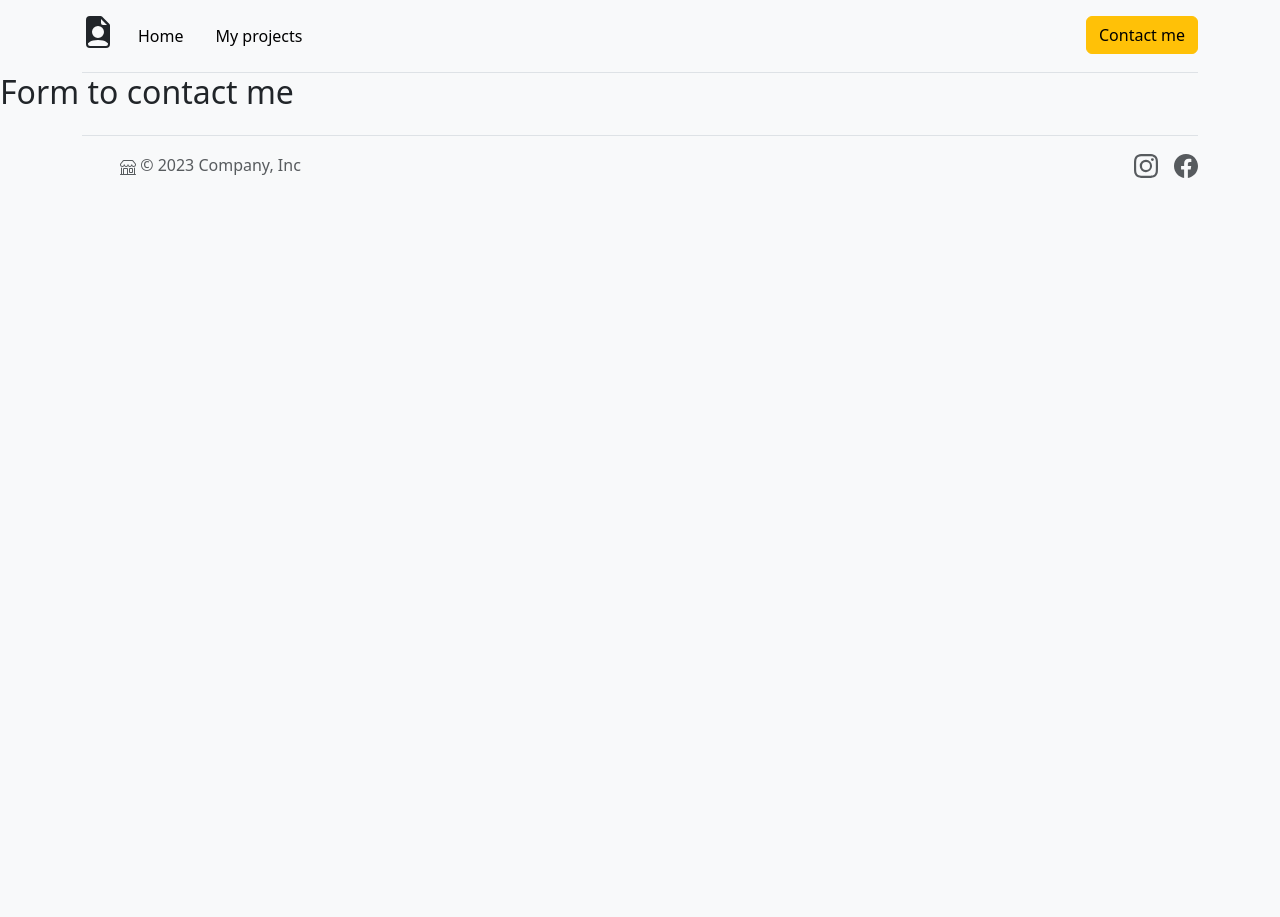
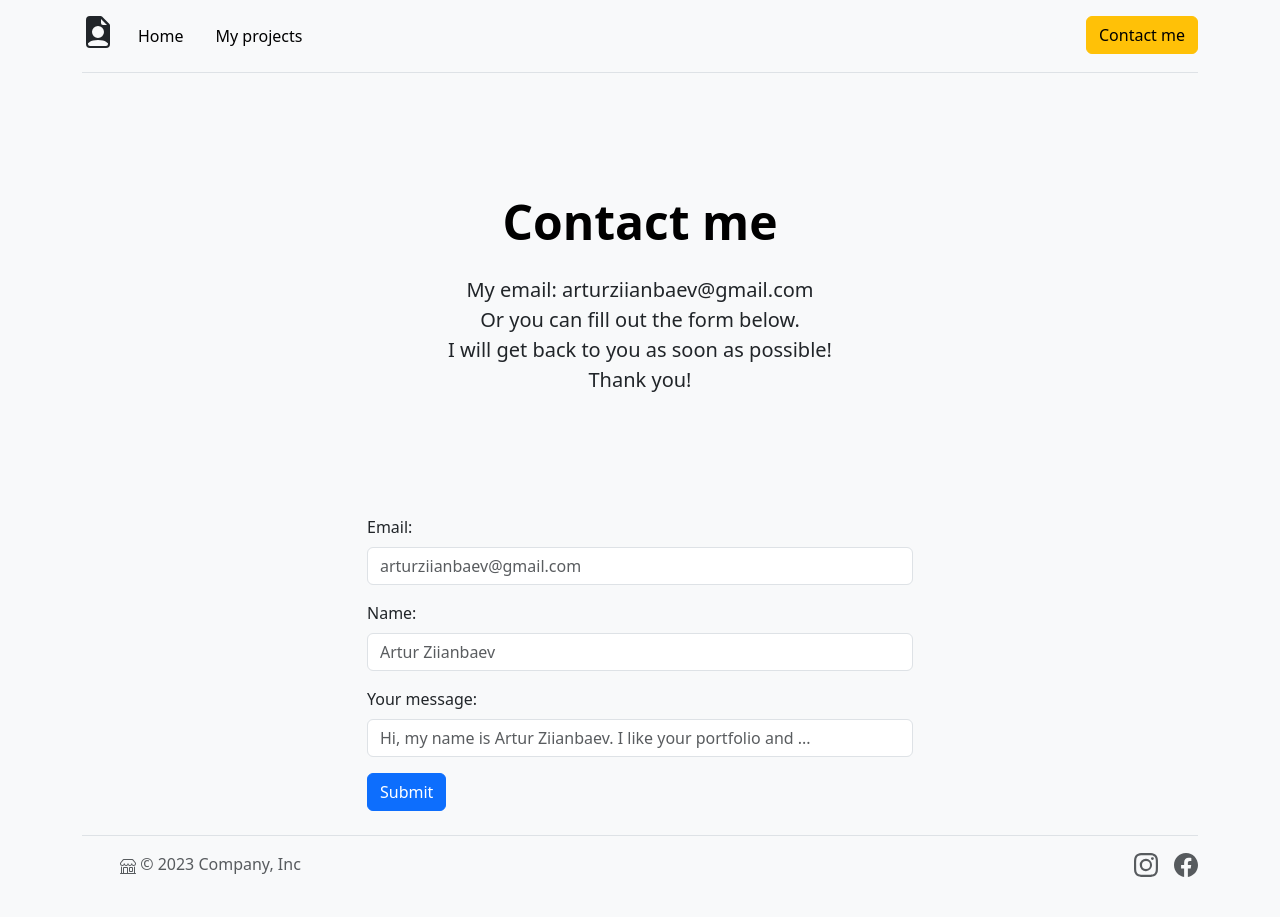
Before and after one commit to ArturrrZ/Portfolio, a Flask app: page /contact in a window 1280 px wide. Before the commit the page ends 178 px from the top, so only its background shows below. Run offline with Flask 3, Linux system fonts and the light colour scheme; some libraries are stand-ins or nearby versions.

Commit message:
finish contact page

```diff
--- a/main.py
+++ b/main.py
@@ -1,12 +1,30 @@
 from flask import Flask, render_template, url_for, request
 from flask_bootstrap import Bootstrap5
 from flask_sqlalchemy import SQLAlchemy
+from flask_wtf import FlaskForm
+from wtforms import StringField, SubmitField
+from wtforms.validators import DataRequired, Email, Length
+import smtplib
+import os
 
+SENDER = os.environ.get("SENDER")
+PASSWORD=os.environ.get("PASSWORD")
+#email address where you want to get notification ⬇️
+RECEIVER = "arturziianbaev@gmail.com"
+
+class ContactForm(FlaskForm):
+    email = StringField(label='Email:', validators=[DataRequired(), Email()],
+                        render_kw={"placeholder": "arturziianbaev@gmail.com"})
+    name = StringField(label='Name:', validators=[DataRequired(), ],
+                       render_kw={"placeholder": "Artur Ziianbaev"})
+    message = StringField(label='Your message:', validators=[DataRequired(), Length(min=5)],
+                          render_kw={"placeholder": "Hi, my name is Artur Ziianbaev. I like your portfolio and ..."})
+    submit=SubmitField(label='Submit')
 
 
 app=Flask(__name__)
 Bootstrap5(app)
-
+app.config['SECRET_KEY'] ="asd"
 app.config['SQLALCHEMY_DATABASE_URI'] =('sqlite:///projects.db')
 db = SQLAlchemy()
 db.init_app(app)
@@ -58,9 +76,27 @@ def projects():
     #     list.append(_)
     return render_template('projects.html',projects=projects)
 
-@app.route("/contact")
+@app.route("/contact",methods=['POST','GET'])
 def contact():
-    return render_template('contact.html')
+    form=ContactForm()
+    if form.validate_on_submit():
+        email=form.email.data
+        name=form.name.data
+        message=form.message.data
+        with smtplib.SMTP('smtp.gmail.com') as connection:
+
+            connection.starttls()
+            connection.login(user=SENDER,
+                             password=PASSWORD)
+            connection.sendmail(
+                from_addr=SENDER,
+                to_addrs=RECEIVER,
+                msg=f"Subject:Portfolio\n\nHere is the message from {name} his/her email: {email}.\nMessage: {message}"
+            )
+        return render_template('contact.html')
+
+
+    return render_template('contact.html',form=form)
 
 if __name__ == "__main__":
     app.run(debug=True)
--- a/templates/contact.html
+++ b/templates/contact.html
@@ -1,8 +1,36 @@
 {%extends 'father_template.html'%}
+{% from "bootstrap5/form.html" import render_form %}
 {%block title%}Contact Page{%endblock%}
 
 {%block main%}
+<div class="px-4 py-5 my-5 text-center">
 
-<h2>Form to contact me</h2>
+    <h1 class="display-5 fw-bold text-body-emphasis my-4">Contact me</h1>
+    <div class="col-lg-6 mx-auto">
+      <p class="lead mb-4">My email: arturziianbaev@gmail.com
+          <br>Or you can fill out the form below.
+          <br>I will get back to you as soon as possible!
+          <br>Thank you!
+      </p>
+
+    </div>
+  </div>
+
+<div class="container">
+    <div class="row">
+        <div class="col-lg-6 offset-3">
+            {%if form%}
+                {{ render_form(form, novalidate=True) }}
+            {%else%}
+            <div class="text-center">
+            <h3>You successfully sent a message to Artur.</h3>
+            <h1>Thank you!</h1>
+            </div>
+            {%endif%}
+        </div>
+
+    </div>
+</div>
+
 
 {%endblock%}
```
Also changed, not shown: templates/index.html (+3 -1 lines).
